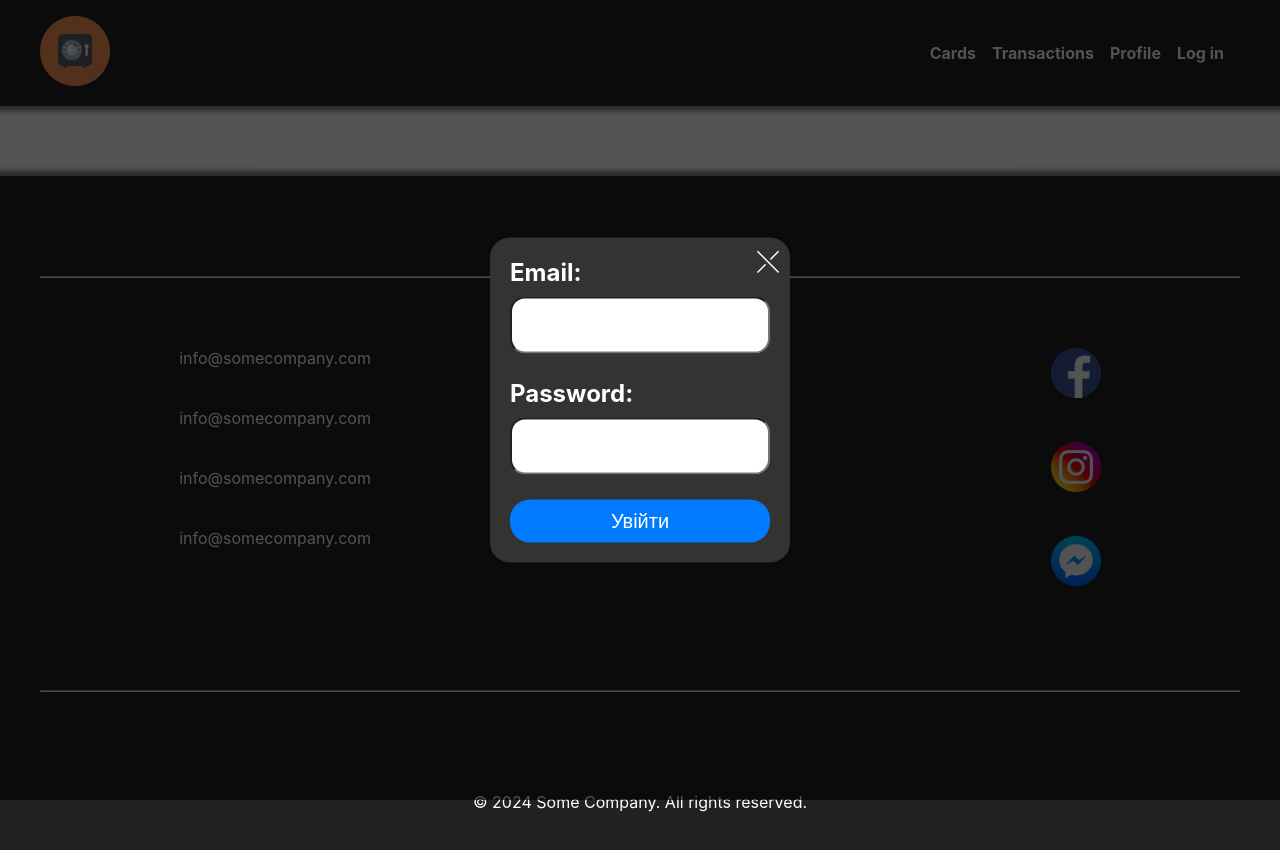
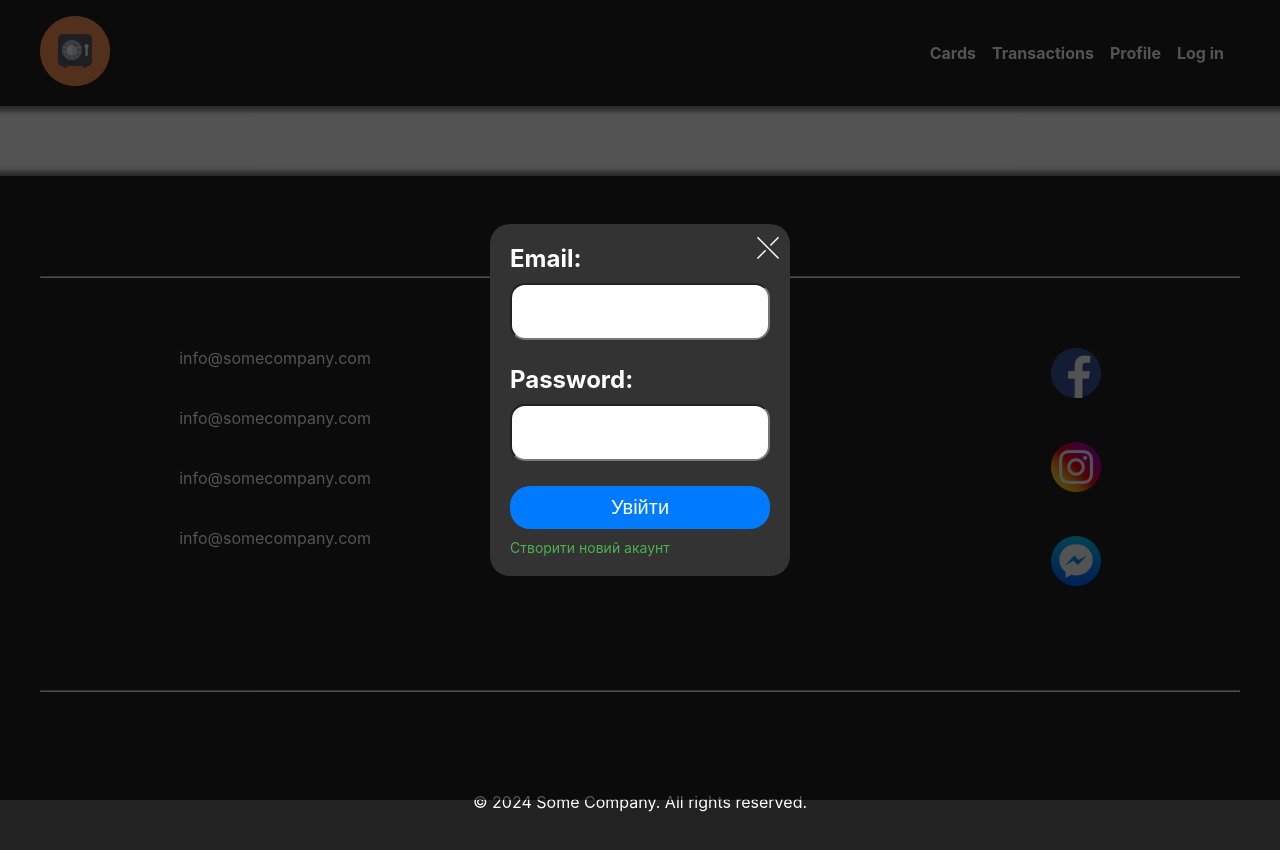
Before and after one commit to AlexQwerty73/Bank-test, a React (Create React App) app: page /login in a window 1280 px wide. Shown: the top 850 px of the page. Built offline with nearby package versions, Linux system fonts and the light colour scheme; data requests are answered from the project's data file.

Commit message:
update LoginForm

```diff
--- a/server/db.json
+++ b/server/db.json
@@ -315,7 +315,7 @@
       "email": "alex@gmail.com",
       "password": "alex",
       "createdAt": "2024-01-27T12:00:00Z",
-      "lastLogin": "2024-02-08T15:26:09.861Z",
+      "lastLogin": "2024-02-08T16:16:17.179Z",
       "address": " 123 Main St, City",
       "phone": "+1234567890"
     },
--- a/src/components/LoginForm/LoginForm.jsx
+++ b/src/components/LoginForm/LoginForm.jsx
@@ -1,5 +1,5 @@
 import React, { useState } from 'react';
-import { useNavigate } from 'react-router-dom';
+import { useNavigate, Link } from 'react-router-dom';
 import s from './loginForm.module.css';
 import { saveToLocalStorage } from '../../utils';
 import { useUserByEmail } from '../../hooks/';
@@ -26,7 +26,6 @@ export const LoginForm = () => {
             ...userData,
             lastLogin: new Date().toISOString(),
          }
-
          updateUser(newUserData);
 
       } else {
@@ -49,6 +48,7 @@ export const LoginForm = () => {
             Увійти
          </button>
          {error && <div className={s.errorWindow}>{error}</div>}
+         <Link to="/create-account" className={s.link}>Створити новий акаунт</Link>
       </form>
    );
 };
--- a/src/components/LoginForm/loginForm.module.css
+++ b/src/components/LoginForm/loginForm.module.css
@@ -70,3 +70,15 @@
    color: #ff6347;
    margin-top: 10px;
 }
+
+.link {
+   display: block;
+   margin-top: 10px;
+   color: #4caf50;
+   text-decoration: none;
+   font-size: 14px;
+}
+
+.link:hover {
+   color: #45a049;
+}
```
